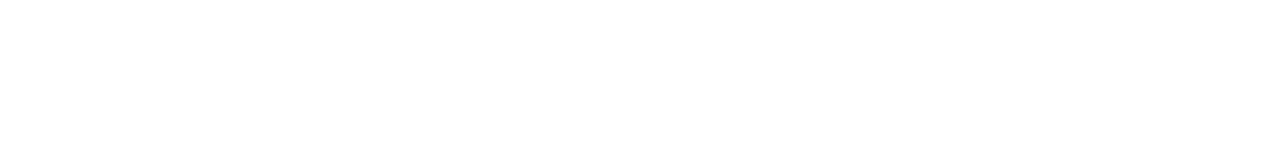
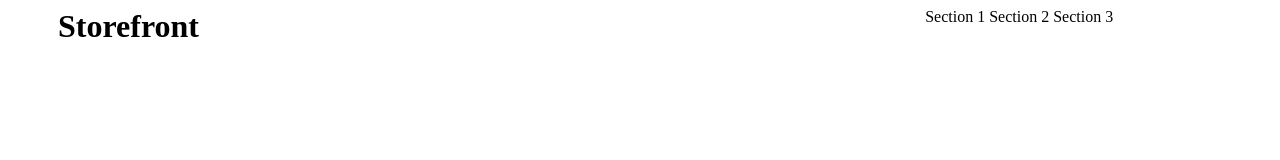
Before and after one commit to aguirreh8/landingPageProject, a plain HTML site: page index.html in a window 1280 px wide. Drawn offline with Linux system fonts and the light colour scheme.

Commit message:
Create navigation bar and begin styling

```diff
--- a/index.html
+++ b/index.html
@@ -1,9 +1,19 @@
 <!DOCTYPE html>
 <html>
     <head>
-
+        <title>Store Splash Page</title>
+        <link rel="stylesheet" href="style.css" />
     </head>
     <body>
-
+        <header class="nav">
+            <div class="logo-text-wrapper">
+                <h1>Storefront</h1>
+            </div>
+            <div class="nav-item-wrapper">
+                <a>Section 1</a>
+                <a>Section 2</a>
+                <a>Section 3</a>
+            </div>
+        </header>
     </body>
 </html>
--- a/style.css
+++ b/style.css
@@ -0,0 +1,16 @@
+.nav h1 {
+    margin: 0;
+}
+
+.logo-text-wrapper {
+    float: left;
+    width: 30%;
+    margin-left: 50px;
+}
+
+.nav-item-wrapper {
+    float: right;
+    width: 40%;
+    height: 100%;
+    text-align: center;
+}
```
